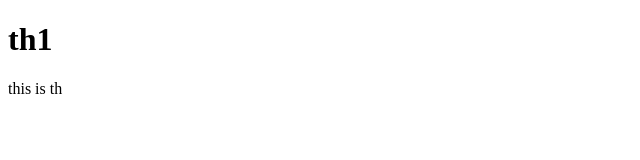
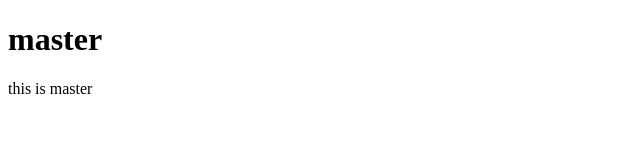
Before and after one commit to Tayyab020/gitPractice, a plain HTML site: page index.html in a window 1280 px wide. Shown: the whole page, without its empty margins (0-640 px from the left). Drawn offline with Linux system fonts and the light colour scheme.

Commit message:
master typos updated

```diff
--- a/index.html
+++ b/index.html
@@ -6,7 +6,7 @@
     <title>Document</title>
   </head>
   <body>
-    <h1>th1</h1>
-    <p>this is th</p>
+    <h1>master</h1>
+    <p>this is master</p>
   </body>
 </html>
```
